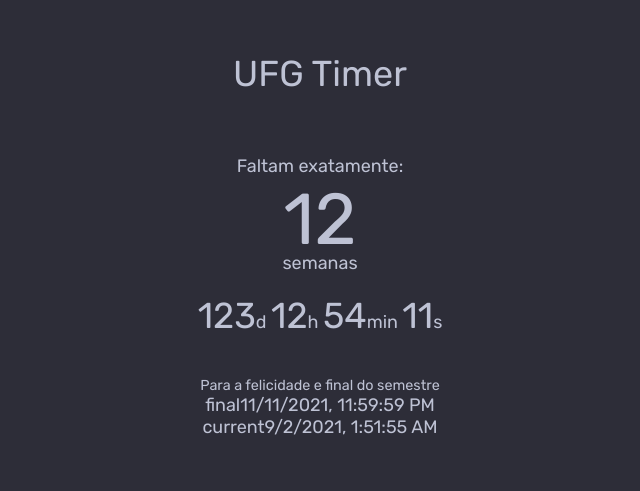
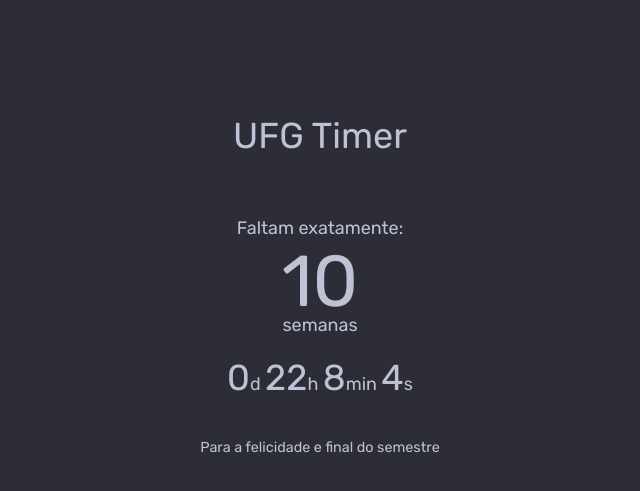
Before and after one commit to BrenoHA/ufg-timer, a Next.js app: page / in a window 1280 px wide. Shown: the part 115-606 px from the top of the page, without its empty margins (320-960 px from the left). Built offline with nearby package versions, Linux system fonts and the light colour scheme.

Commit message:
✨ Add timer logic and tilt animation

```diff
--- a/package.json
+++ b/package.json
@@ -13,6 +13,7 @@
     "next": "11.1.0",
     "react": "17.0.2",
     "react-dom": "17.0.2",
+    "react-parallax-tilt": "^1.5.57",
     "sass": "^1.37.5"
   },
   "devDependencies": {
--- a/pages/index.tsx
+++ b/pages/index.tsx
@@ -1,10 +1,13 @@
 import type { NextPage } from 'next';
 import TimerComponent from '../src/components/Timer';
+import Tilt from 'react-parallax-tilt';
 
 const Home: NextPage = () => {
   return (
     <>
-      <TimerComponent />
+      <Tilt>
+        <TimerComponent />
+      </Tilt>
     </>
   );
 };
--- a/src/components/Timer/index.tsx
+++ b/src/components/Timer/index.tsx
@@ -1,79 +1,59 @@
 import React, { useEffect, useState } from 'react';
 import styles from './styles.module.scss';
-import { format } from 'date-fns';
 
-// const [missingWeeks, setMissingWeeks] = useState<number>();
-// const [missingDays, setMissingDays] = useState<number>();
-// const [missingHours, setMissingHours] = useState<number>();
-// const [missingMinutes, setMissingMinutes] = useState<number>();
-// const [missingSeconds, setMissingSeconds] = useState<number>();
+type TimerType = {
+  weeks: number;
+  days: number;
+  hours: number;
+  minutes: number;
+  seconds: number;
+};
 
 const TimerComponent = () => {
-  const finalDate = +new Date('2021-11-11T23:59:59');
+  const calculateTimeLeft = () => {
+    const difference = +new Date(`2021-11-11T23:59:59`) - +new Date();
+    let timeLeft = {} as TimerType;
 
-  const [currentDate, setCurrentDate] = useState<Date>(new Date());
-  const [missingDate, setMissingDate] = useState<Date>();
-  const [missingDateTime, setMissingDateTime] = useState({
-    weeks: 0,
-    days: 0,
-    hours: 0,
-    minutes: 0,
-    seconds: 0,
-  });
+    if (difference > 0) {
+      timeLeft = {
+        weeks: Math.floor(difference / (1000 * 60 * 60 * 24 * 7)),
+        days: Math.floor((difference / (1000 * 60 * 60 * 24)) % 7),
+        hours: Math.floor((difference / (1000 * 60 * 60)) % 24),
+        minutes: Math.floor((difference / 1000 / 60) % 60),
+        seconds: Math.floor((difference / 1000) % 60),
+      };
+    }
 
-  // const formatDate = (date: Date): string => {
-  //   if (date === null || date === undefined) {
-  //     return '';
-  //   }
-  //   const date_formated = format(new Date(date), 'dd/MM/yyyy HH:mm');
-  //   return date_formated;
-  // };
-
-  const changeCurrentDate = () => {
-    setTimeout(() => {
-      setCurrentDate(new Date());
-    }, 1000);
+    return timeLeft;
   };
 
-  const changeMissingDate = () => {
-    setMissingDate(new Date(finalDate - +new Date(currentDate)));
-  };
-
-  // console.log(missingDate);
+  const [timeLeft, setTimeLeft] = useState(calculateTimeLeft());
 
   useEffect(() => {
-    changeCurrentDate();
-    changeMissingDate();
-  }, [currentDate]);
+    setTimeout(() => {
+      setTimeLeft(calculateTimeLeft());
+    }, 1000);
+  });
 
   return (
     <div className={styles.container}>
       <span className={styles.title}>UFG Timer</span>
-
       <div className={styles.subtitle}>
         <span>Faltam exatamente:</span>
       </div>
-
       <div className={styles.weekCounter}>
-        <span className={styles.numberWeek}>12</span>
+        <span className={styles.numberWeek}>{timeLeft.weeks}</span>
         <span>semanas</span>
       </div>
-
       <div className={styles.counters}>
         <span className={styles.numberInside}>
-          <span>123</span>d <span>12</span>h <span>54</span>
-          min <span>11</span>s
+          <span>{timeLeft.days}</span>d <span>{timeLeft.hours}</span>h <span>{timeLeft.minutes}</span>
+          min <span>{timeLeft.seconds}</span>s
         </span>
       </div>
-
       <div className={styles.finalText}>
         <span>Para a felicidade e final do semestre</span>
       </div>
-
-      {/* <div> missing{formatDate(missingDate)}</div>
-      <div> missing{new Date(missingDate).toLocaleString()}</div> */}
-      <div> final{new Date(finalDate).toLocaleString()}</div>
-      <div> current{new Date(currentDate).toLocaleString()}</div>
     </div>
   );
 };
--- a/src/components/Timer/styles.module.scss
+++ b/src/components/Timer/styles.module.scss
@@ -10,7 +10,6 @@
 }
 
 .title {
-  margin-top: -80px;
   margin-bottom: 40px;
   font-size: 2rem;
 }
--- a/styles/globals.css
+++ b/styles/globals.css
@@ -6,6 +6,8 @@
   color: #bec2d4;
   font-family: 'Rubik', -apple-system, BlinkMacSystemFont, Segoe UI, Roboto, Oxygen, Ubuntu, Cantarell, Fira Sans,
     Droid Sans, Helvetica Neue, sans-serif;
+  background-color: #2d2d38;
+  overflow: hidden;
 }
 
 a {
```
Also changed, not shown: 1 other file (tests, documents, lock files or other folders).
